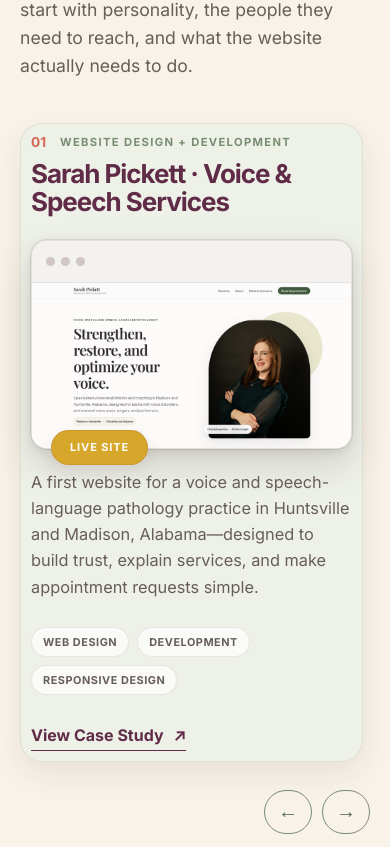
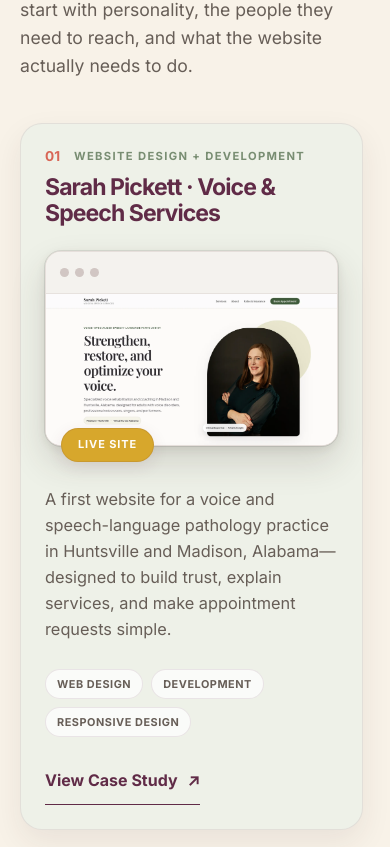
Before and after one commit to Jessie2e/Jessie2e, a React (Vite) app: page / in a window 390 px wide. Shown: the part 1677-2524 px from the top of the page. Built offline with nearby package versions, Linux system fonts and the light colour scheme.

Commit message:
Refine responsive featured case study card spacing

```diff
--- a/src/brand.css
+++ b/src/brand.css
@@ -592,3 +592,26 @@
 .nav-work-menu summary { font-weight: 400; }
 
 @media (max-width: 720px) { .nav-work-menu summary { font-weight: 700; } }
+
+/* Featured case-study spacing stays consistent across device sizes. */
+.work-feature-row .desktop-featured-project { padding:36px; row-gap:28px; align-items:start; }
+.desktop-featured-project .featured-project-heading { margin:0; }
+.desktop-featured-project .featured-project-heading h3 { line-height:1.16; }
+.desktop-featured-project .featured-project-preview-link { margin:0 0 16px; }
+.desktop-featured-project .project-browser,
+.desktop-featured-project:hover .project-browser { transform:none; }
+.desktop-featured-project .featured-project-visual.reveal-on-scroll.is-visible,
+.desktop-featured-project:hover .featured-project-visual.reveal-on-scroll.is-visible { transform:none; }
+.desktop-featured-project .featured-project-status { left:16px; bottom:-16px; padding:10px 16px; }
+.desktop-featured-project .featured-project-copy { min-width:0; }
+.desktop-featured-project .featured-project-copy > p { margin-top:0; }
+.desktop-featured-project .work-link { margin-bottom:0; }
+@media(max-width:720px){
+ .work-feature-row .desktop-featured-project { padding:24px; row-gap:24px; }
+ .desktop-featured-project .featured-project-heading h3 { font-size:clamp(23px,5.8vw,34px); }
+ .desktop-featured-project .work-tags { margin-bottom:24px; }
+ .desktop-featured-project .work-link { min-height:44px; }
+}
+@media(max-width:1049px){
+ .work-feature-row .desktop-featured-project { display:grid!important; grid-template-columns:minmax(0,1fr); }
+}
```
